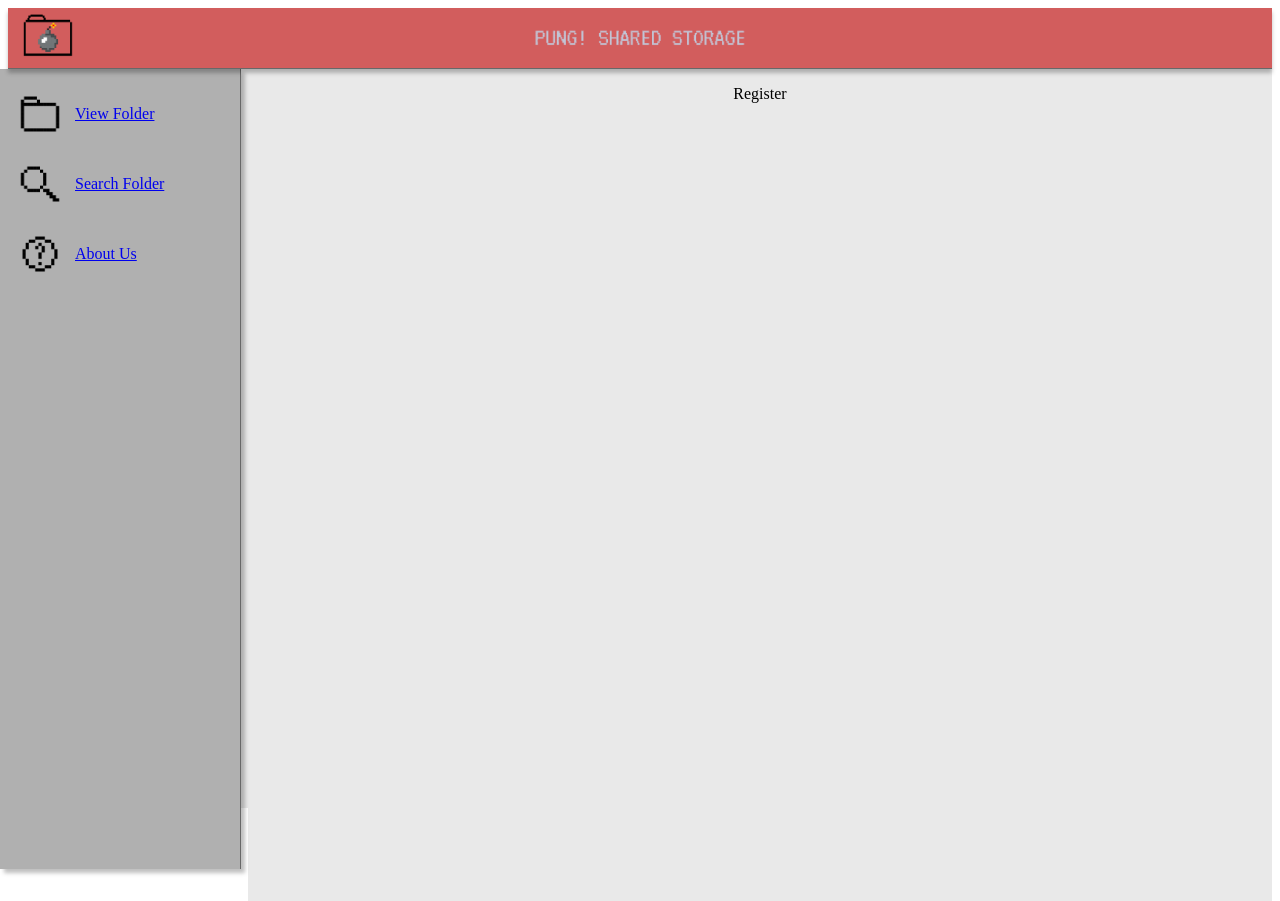
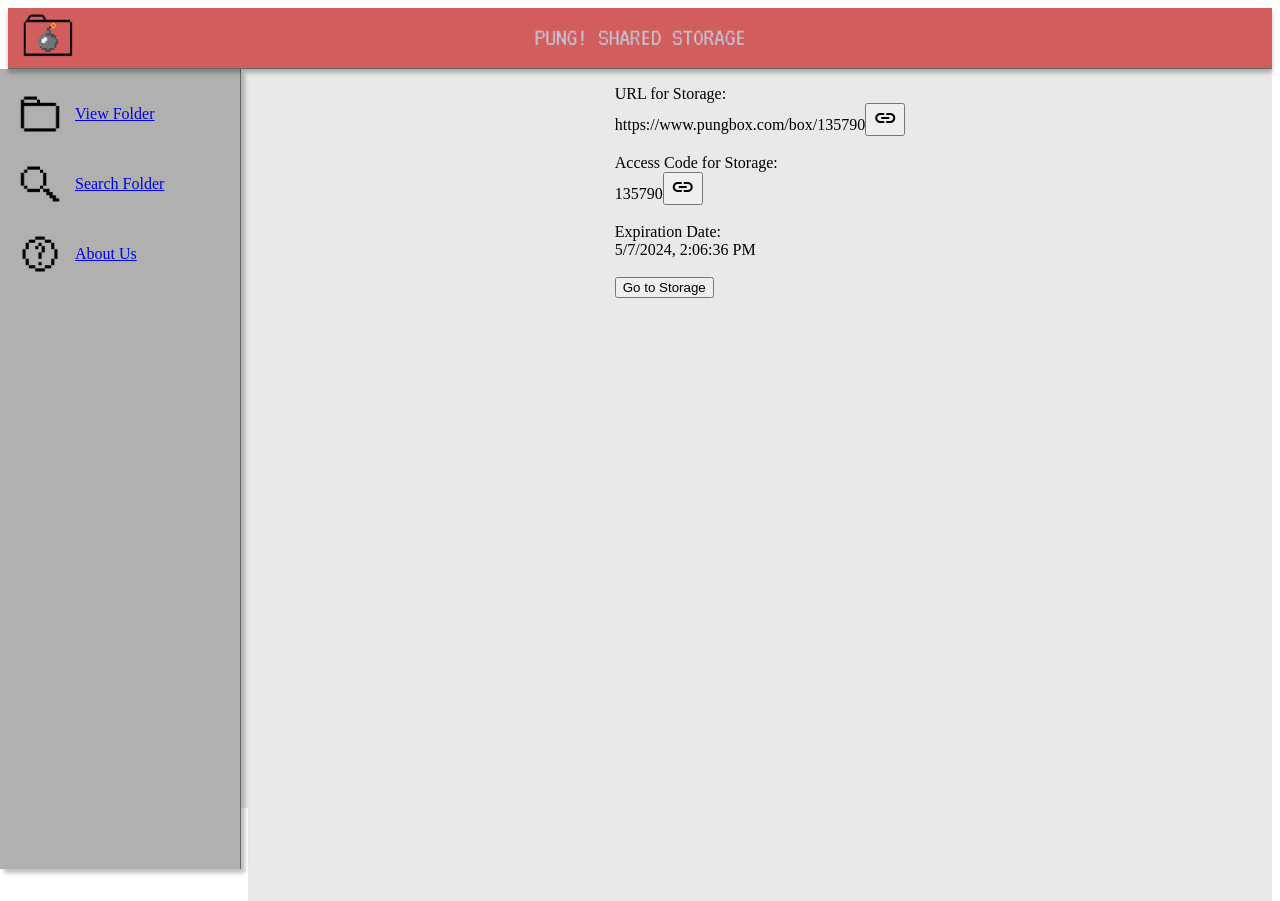
Before and after one commit to PungBox/pungbox-frontend, a React (Vite) app: page /register in a window 1280 px wide. Built offline with nearby package versions, Linux system fonts and the light colour scheme.

Commit message:
feat: make RegisterForm.tsx and RegisterResult.tsx html

```diff
--- a/src/components/Pages/register/Register.tsx
+++ b/src/components/Pages/register/Register.tsx
@@ -1,9 +1,10 @@
-import React from 'react'
+import React from 'react';
+import RegisterForm from './component/RegisterForm';
+import RegisterResult from './component/RegisterResult';
 
 const Register = () => {
-  return (
-    <div>Register</div>
-  )
-}
+  // return <RegisterForm />;
+  return <RegisterResult />;
+};
 
-export default Register
+export default Register;
--- /dev/null
+++ b/src/components/Pages/register/component/RegisterForm.tsx
@@ -0,0 +1,31 @@
+import React from 'react';
+
+const RegisterForm = () => {
+  function submit() {}
+
+  return (
+    <form method="POST" onSubmit={submit}>
+      <label htmlFor="password">Password for Storage:</label>
+      <br />
+      <input type="password" id="password" name="password" required />
+      <br />
+      <br />
+
+      <label htmlFor="expiration-period">Expiration Period:</label>
+      <br />
+      <select id="expiration-period" name="expiration-period" required>
+        <option value={10}>10 minutes</option>
+        <option value={30}>30 minutes</option>
+        <option value={60}>1 hour</option>
+        <option value={120}>2 hours</option>
+        <option value={180}>3 hours</option>
+      </select>
+      <br />
+      <br />
+
+      <input type="submit" value="Get Storage" />
+    </form>
+  );
+};
+
+export default RegisterForm;
--- /dev/null
+++ b/src/components/Pages/register/component/RegisterResult.tsx
@@ -0,0 +1,23 @@
+import React from 'react';
+import { Link } from 'react-router-dom';
+import ResultContainer from './ResultContainer';
+
+const RegisterResult = () => {
+  const url = 'https://www.pungbox.com/box/135790';
+  const accessCode = '135790';
+  const expirationDate = new Date().toLocaleString();
+
+  return (
+    <div>
+      <ResultContainer title="URL for Storage:" content={url} copyable />
+      <ResultContainer title="Access Code for Storage:" content={accessCode} copyable />
+      <ResultContainer title="Expiration Date:" content={expirationDate} />
+
+      <Link to={`${url}/view`}>
+        <button onClick={() => (window.location.href = url)}>Go to Storage</button>
+      </Link>
+    </div>
+  );
+};
+
+export default RegisterResult;
--- /dev/null
+++ b/src/components/Pages/register/component/ResultContainer.tsx
@@ -0,0 +1,30 @@
+import React from 'react';
+
+interface ResultContainerProps {
+  title: string;
+  content: string;
+  copyable?: boolean;
+}
+
+const ResultContainer = ({ title, content, copyable }: ResultContainerProps) => {
+  const copyToClipboard = () => {};
+
+  return (
+    <>
+      <div>{title}</div>
+      <div>
+        <span>{content}</span>
+        {copyable ? (
+          <button onClick={copyToClipboard}>
+            <span className="material-symbols-outlined">link</span>
+          </button>
+        ) : (
+          <></>
+        )}
+      </div>
+      <br />
+    </>
+  );
+};
+
+export default ResultContainer;
```
